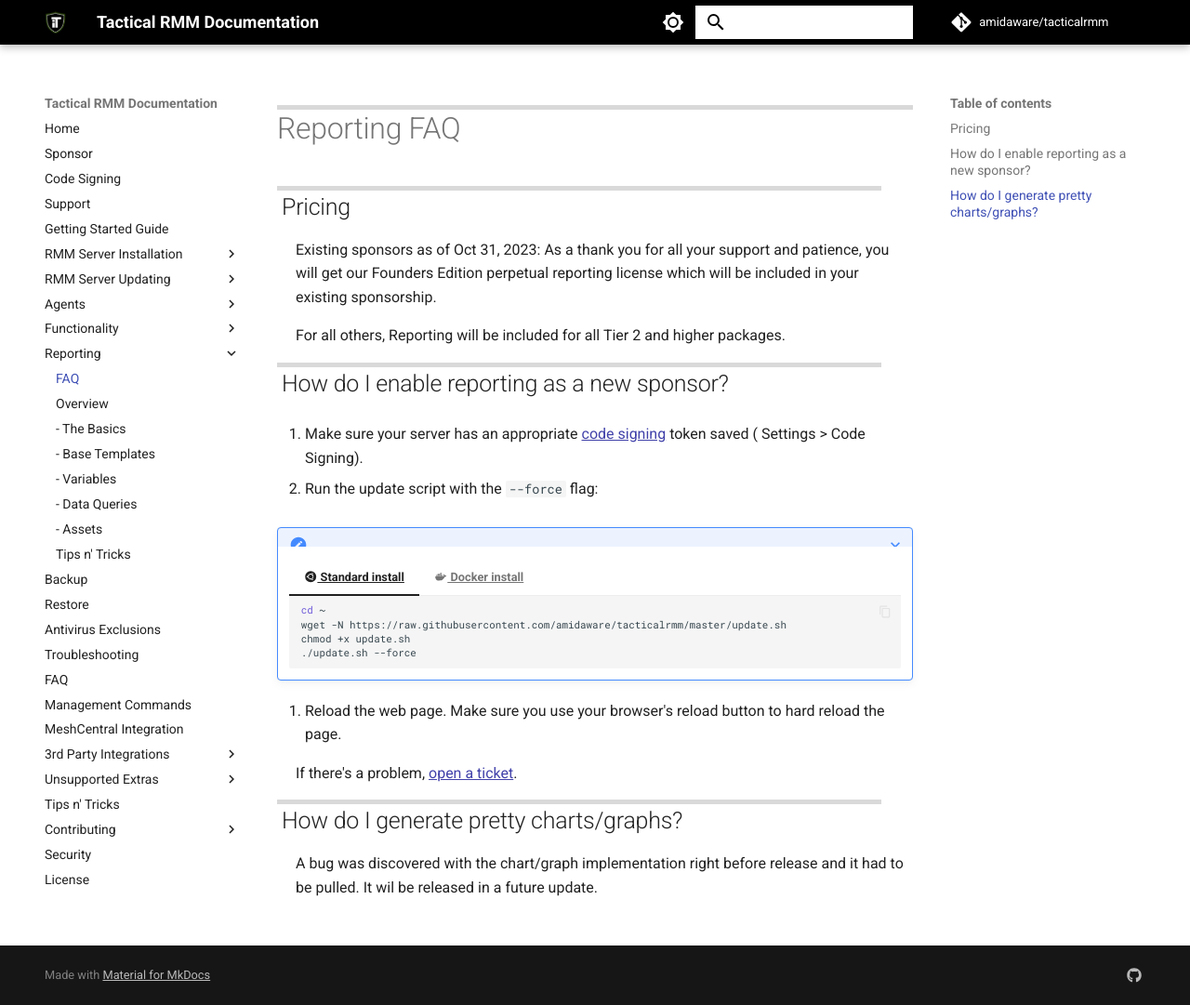
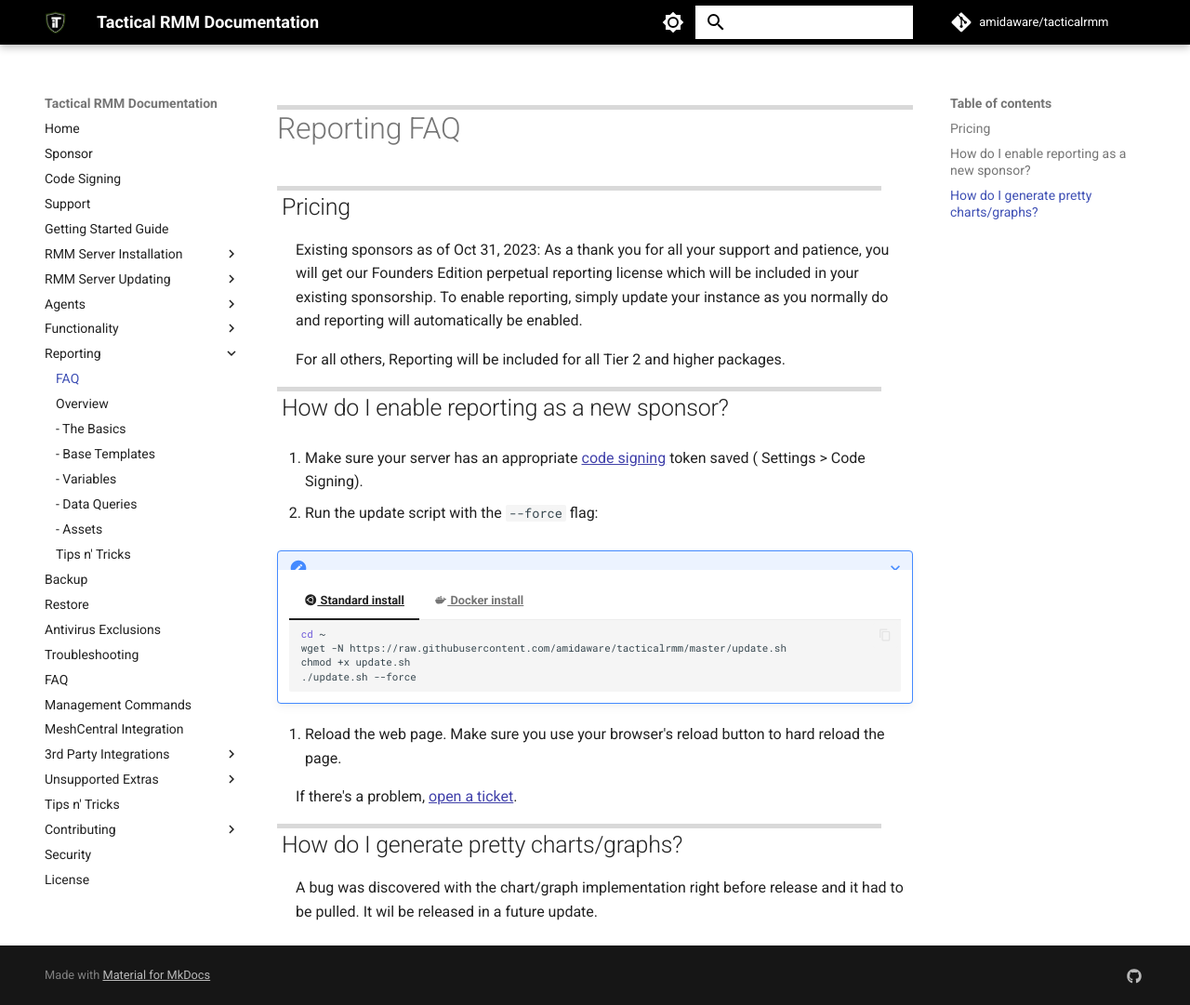
Before and after one commit to amidaware/trmm-docs, an MkDocs documentation site: the page built from docs/ee/reporting/faq.md, in a window 1280 px wide and 1081 px high. Shown: the whole window at 93% size. Built offline with MkDocs 1.6.1 and Material for MkDocs 9.7.7, drawn with Linux system fonts in a browser that asks for light colours; comment, search, counter and statistics services are not loaded.

Commit message:
add instructions for existing sponsors

```diff
--- a/docs/ee/reporting/faq.md
+++ b/docs/ee/reporting/faq.md
@@ -2,7 +2,7 @@
 
 ## Pricing
 
-Existing sponsors as of Oct 31, 2023: As a thank you for all your support and patience, you will get our Founders Edition perpetual reporting license which will be included in your existing sponsorship.
+Existing sponsors as of Oct 31, 2023: As a thank you for all your support and patience, you will get our Founders Edition perpetual reporting license which will be included in your existing sponsorship. To enable reporting, simply update your instance as you normally do and reporting will automatically be enabled.
 
 For all others, Reporting will be included for all Tier 2 and higher packages.
 
```
